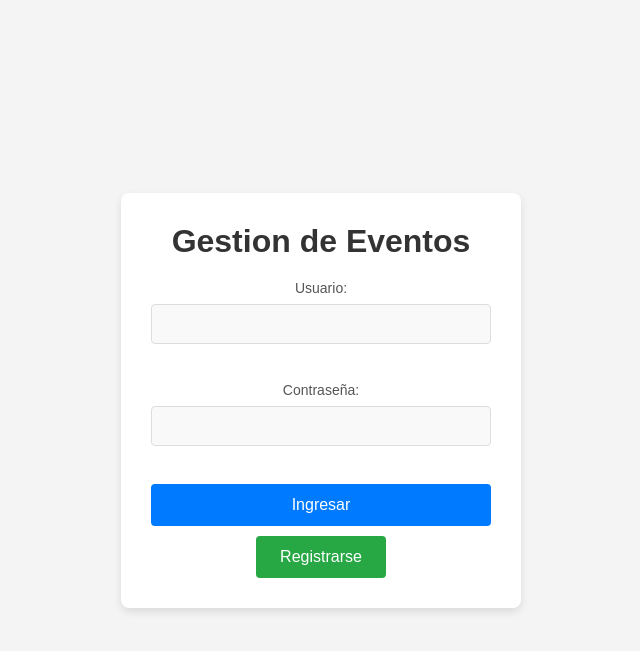
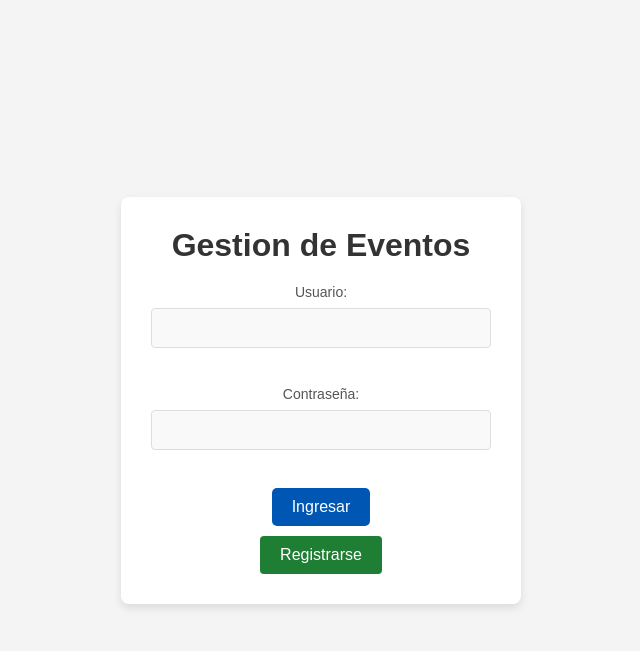
Before and after one commit to Bryan12sd/Gestion_Eventos, a PHP site: page /login.php in a window 1280 px wide. Shown: the top 651 px of the page, without its empty margins (319-959 px from the left). Run offline with PHP 8.4, Linux system fonts and the light colour scheme; a stand-in replaces the project's code that opens the database connection.

Commit message:
feat: add fixes for axeDevtools

```diff
--- a/css/agregar_contactos.css
+++ b/css/agregar_contactos.css
@@ -49,7 +49,7 @@ input[type="email"]:focus {
 button {
     width: 100%; /* Botón ocupa todo el ancho */
     padding: 10px;
-    background-color: #007bff; /* Azul primario */
+    background-color: #004085; /* Azul primario */
     color: white; /* Texto blanco */
     border: none; /* Sin borde */
     border-radius: 5px; /* Bordes redondeados */
@@ -66,7 +66,7 @@ a {
     text-align: center;
     margin-top: 15px;
     text-decoration: none;
-    color: #007bff; /* Azul para los enlaces */
+    color: #004085; /* Azul para los enlaces */
 }
 
 a:hover {
--- a/css/agregar_ubicacion.css
+++ b/css/agregar_ubicacion.css
@@ -45,7 +45,7 @@ button {
     display: block;
     width: 100%;
     padding: 10px 15px;
-    background-color: #007bff; /* Azul neutral */
+    background-color: #004085; /* Azul neutral */
     color: white;
     border: none;
     border-radius: 5px;
@@ -62,7 +62,7 @@ a {
     text-align: center;
     margin-top: 20px;
     text-decoration: none;
-    color: #007bff; /* Azul para enlaces */
+    color: #004085; /* Azul para enlaces */
 }
 
 a:hover {
--- a/css/contactos.css
+++ b/css/contactos.css
@@ -37,7 +37,7 @@ img {
 
 h3 {
     margin: 0 0 10px 0;
-    color: #007bff; /* Color azul para el saludo */
+    color: #004085; /* Color azul para el saludo */
 }
 
 p {
@@ -50,7 +50,7 @@ a {
     padding: 10px 15px;
     text-decoration: none;
     color: white;
-    background-color: #007bff; /* Azul para los enlaces */
+    background-color: #004085; /* Azul para los enlaces */
     border-radius: 5px;
     text-align: center;
 }
--- a/css/eventos.css
+++ b/css/eventos.css
@@ -37,7 +37,7 @@ a {
     margin-top: 20px;
     text-decoration: none;
     color: #fff;
-    background-color: #007bff;
+    background-color: #004085;
     padding: 10px 20px;
     border-radius: 5px;
 }
--- a/css/login.css
+++ b/css/login.css
@@ -23,6 +23,7 @@ body {
     box-shadow: 0 4px 8px rgba(0, 0, 0, 0.1);
     width: 100%;
     max-width: 400px;
+  /*   border: solid 1px red; */
 }
 
 /* Título */
@@ -59,15 +60,14 @@ form input:focus {
 
 /* Estilo del botón */
 button {
-    width: 100%;
-    padding: 12px;
-    background-color: #007bff; /* Azul moderado para el botón */
-    color: #ffffff;
-    font-size: 16px;
+    background-color: #0056b3; /* Azul más oscuro */
+    color: #ffffff; /* Texto blanco */
+    font-size: 16px; /* Tamaño adecuado */
+    padding: 10px 20px;
     border: none;
-    border-radius: 4px;
-    cursor: pointer;
-}
+    border-radius: 5px;
+  }
+
 
 button:hover {
     background-color: #0056b3; /* Azul más oscuro al pasar el mouse */
@@ -91,9 +91,9 @@ button:active {
 a {
     display: inline-block;
     text-align: center;
-    padding: 12px 24px;
-    background-color: #28a745; /* Color verde para el botón */
-    color: #ffffff;
+    padding: 10px 20px;
+    background-color: #1e7e34; /* Verde más oscuro */
+    color: #ffffff; /* Texto blanco */
     font-size: 16px;
     text-decoration: none;
     border-radius: 4px;
@@ -132,3 +132,9 @@ a {
     font-weight: bold;
     text-align: center;
 }
+.containerButton{
+/*     border: solid 1px red;  */
+    flex-direction: column;
+
+    align-self: center;
+}
--- a/css/menu.css
+++ b/css/menu.css
@@ -39,8 +39,8 @@ ul {
 /* Estilo para los enlaces del menú */
 ul li a {
     text-decoration: none;
-    color: white;
-    background-color: #4CAF50;
+    background-color: #1e7e34; /* Verde más oscuro */
+    color: #ffffff; /* Texto blanco */
     padding: 12px 24px;
     border-radius: 5px;
     font-size: 18px;
@@ -57,7 +57,7 @@ ul li a:hover {
 a {
     text-decoration: none;
     color: #fff;
-    background-color: #f44336;
+    background-color: #d32f2f;;
     padding: 10px 20px;
     border-radius: 5px;
     font-size: 16px;
--- a/css/registrar_evento.css
+++ b/css/registrar_evento.css
@@ -56,7 +56,7 @@ textarea:focus {
 button {
     width: 100%; /* Botón ocupa todo el ancho */
     padding: 10px;
-    background-color: #007bff; /* Azul principal */
+    background-color: #004085; /* Azul principal */
     color: white; /* Texto blanco */
     border: none;
     border-radius: 5px;
@@ -73,7 +73,7 @@ a {
     text-align: center;
     margin-top: 15px;
     text-decoration: none;
-    color: #007bff;
+    color:#004085;
 }
 
 a:hover {
--- a/css/registro.css
+++ b/css/registro.css
@@ -61,7 +61,7 @@ form input:focus, form select:focus {
 button {
     width: 100%;
     padding: 12px;
-    background-color: #28a745; /* Verde para el botón */
+    background-color: #1e7e34; /* Verde para el botón */
     color: #ffffff;
     font-size: 16px;
     border: none;
--- a/css/ubicaciones.css
+++ b/css/ubicaciones.css
@@ -17,7 +17,7 @@ h1 {
 a {
     display: inline-block;
     text-decoration: none;
-    background-color: #007bff; /* Azul neutral */
+    background-color: #004085; /* Azul neutral */
     color: #fff;
     padding: 10px 20px;
     border-radius: 5px;
--- /dev/null
+++ b/info.php
@@ -0,0 +1,3 @@
+<?php
+phpinfo();
+?>
--- a/login.php
+++ b/login.php
@@ -53,8 +53,17 @@ if ($_SERVER['REQUEST_METHOD'] == 'POST') {
             <label for="password">Contraseña:</label>
             <input type="password" id="password" name="password" required><br><br>
 
-            <button type="submit">Ingresar</button>
-            <a href="registro.php">Registrarse</a>
+
+            <div class=containerButton>
+                <button type="submit">Ingresar</button>
+
+            </div>
+            <div class=containerButton>
+
+                <a href="registro.php">Registrarse</a>
+            </div>
+
+
         </form>
     </div>
 
```
